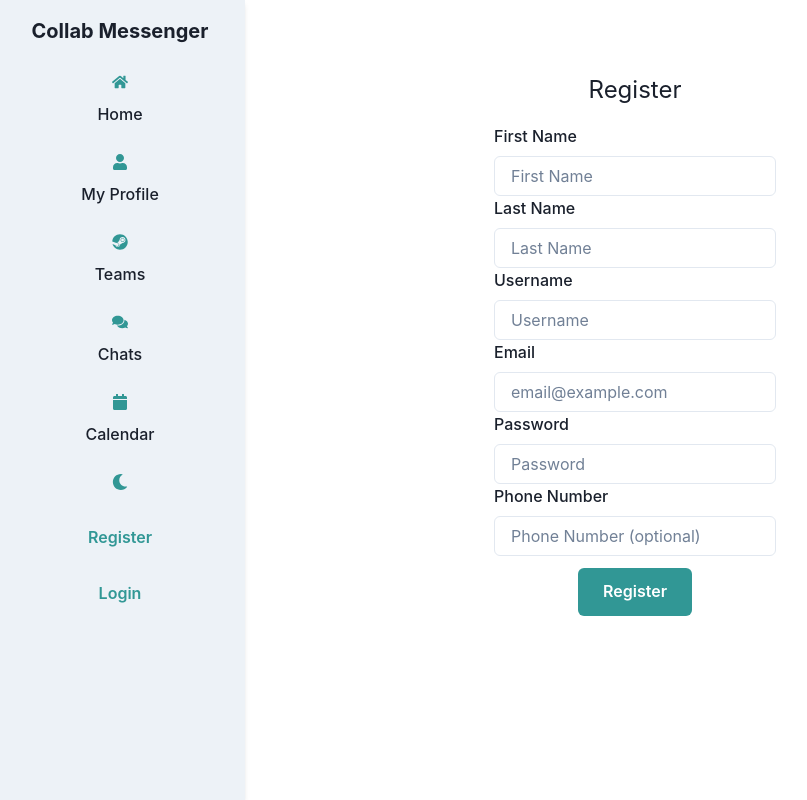
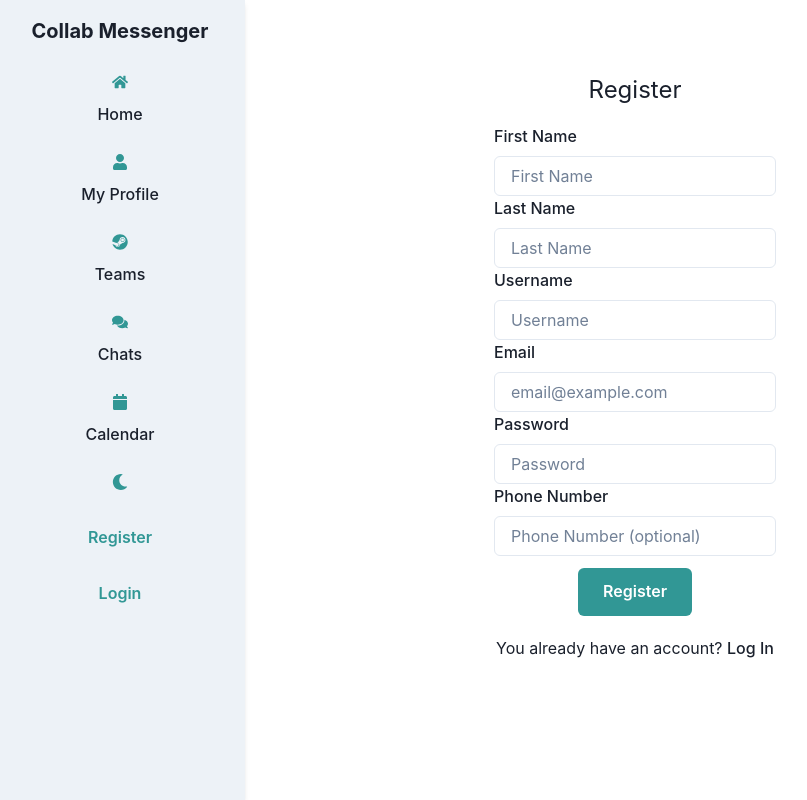
Before and after one commit to a55-team7-final-project/collab-messenger, a React (Vite) app in the folder collab-messenger/: page /register in a window 1280 px wide. Shown: the whole page, without its empty margins (5-812 px from the left). Built offline with nearby package versions, Linux system fonts and the light colour scheme; no server answers.

Commit message:
Small update to Register (link to login for registered users)

```diff
--- a/collab-messenger/src/Views/Register/Register.tsx
+++ b/collab-messenger/src/Views/Register/Register.tsx
@@ -4,6 +4,7 @@ import { registerUser, validateEmail, validatePassword, emailExist } from "../..
 import { createUserHandle, getUserByHandle } from "../../services/user-services";
 import './Register.css';
 import { useNavigate } from "react-router-dom";
+import { Link } from "react-router-dom";
 import { Box, Button, FormControl, FormLabel, Input, Text, VStack, Link as ChakraLink } from "@chakra-ui/react";
 // import "firebase/messaging";
 
@@ -146,6 +147,7 @@ const Register = () => {
                         Register
                     </Button>
                 )}
+                <Text mt={2}>You already have an account? <ChakraLink as={Link} to="/login">Log In</ChakraLink></Text>
             </Box>
         </VStack>
     );
--- a/collab-messenger/src/types/types.ts
+++ b/collab-messenger/src/types/types.ts
@@ -8,6 +8,7 @@ export type User = {
     lastName: string;
     createdOn: string;
     status: 'online' | 'offline' | 'busy' | 'away' | 'in a meeting';
+    photoURL?: string;
 }
 
 export type Meeting = {
```
Lines whose indentation alone changed are shown as unchanged.
